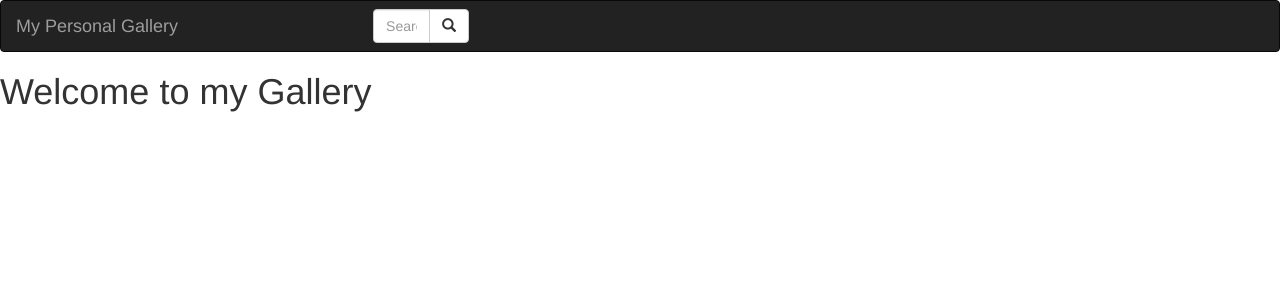
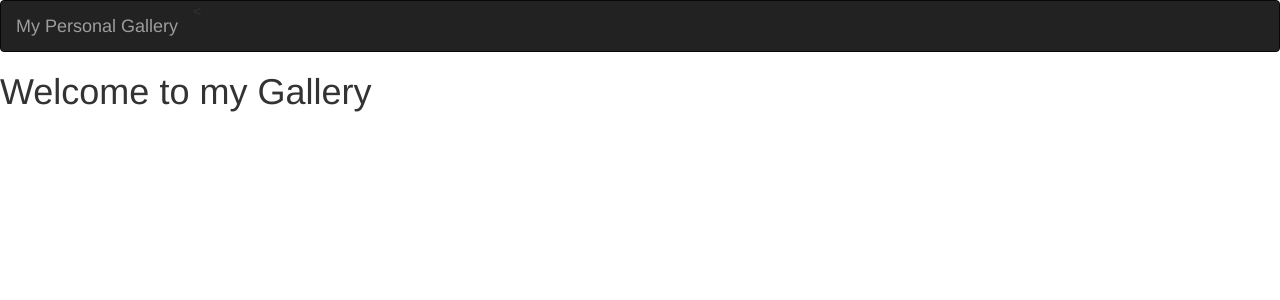
Before and after one commit to samoluoch/photo-gallery, a Django app: template photos/templates/welcome.html in a window 1280 px wide. Shown: the top 300 px of the page. Run offline with Django 3.2, Linux system fonts and the light colour scheme; the template is opened without the code that fills it, so the values that code supplies are empty; some libraries are stand-ins or nearby versions.

Commit message:
displayed the navbar to the home page. Also added bootstrap to the home page

```diff
--- a/gallery/settings.py
+++ b/gallery/settings.py
@@ -38,7 +38,7 @@ INSTALLED_APPS = [
     'django.contrib.messages',
     'django.contrib.staticfiles',
     'photos.apps.PhotosConfig',
-    # 'bootstrap3',
+    'bootstrap3',
 ]
 
 MIDDLEWARE = [
--- a/photos/templates/navbar.html
+++ b/photos/templates/navbar.html
@@ -9,22 +9,8 @@
 <nav class="navbar navbar-inverse">
   <div class="container-fluid">
     <div class="navbar-header">
-      <a class="navbar-brand" href="{% url 'newsToday' %}">My Personal Gallery</a>
-<!-- Adding a search form  -->
-      <div class="col-sm-4 col-md-4 navbar-right">
-
-        <form class="navbar-form" role="search" action="{% url 'search_results' %}">
-
-          <div class="input-group">
-            <input type="text" class="form-control" placeholder="Search Article" name="article">
-            <div class="input-group-btn">
-              <button class="btn btn-default" type="submit"><i class="glyphicon glyphicon-search"></i></button>
-            </div>
-          </div>
-
-        </form>
-      </div>
-      <!-- search form end -->
+      <a class="navbar-brand" href="{% url 'welcome' %}">My Personal Gallery</a>
+<
 
     </div>
   </div>
```
